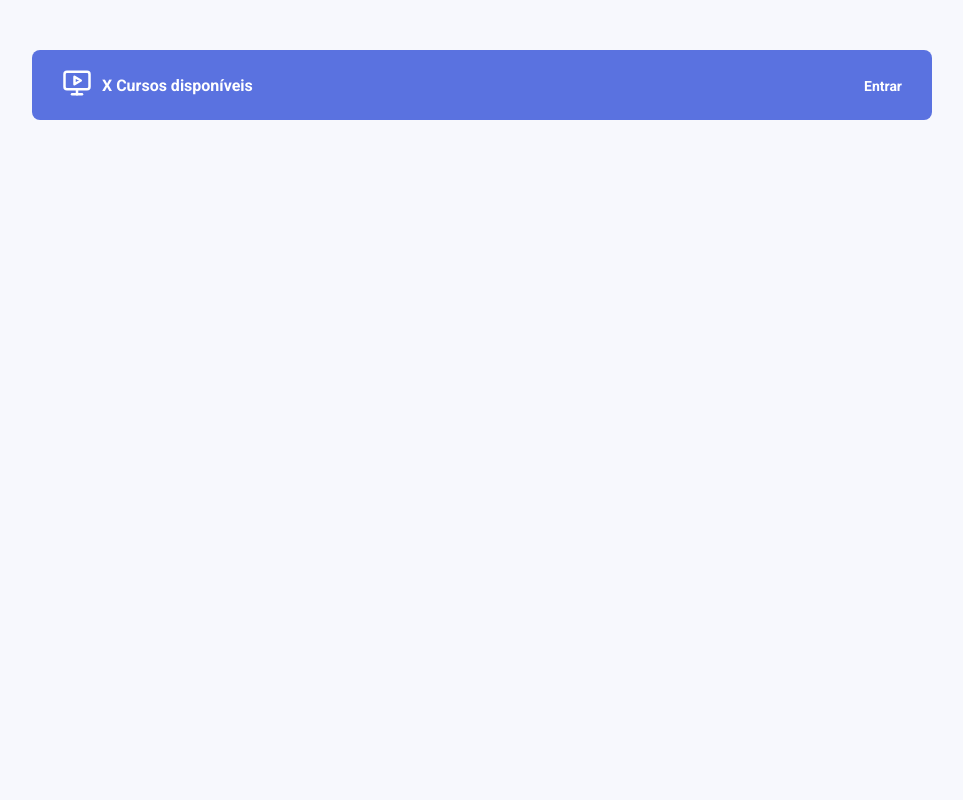
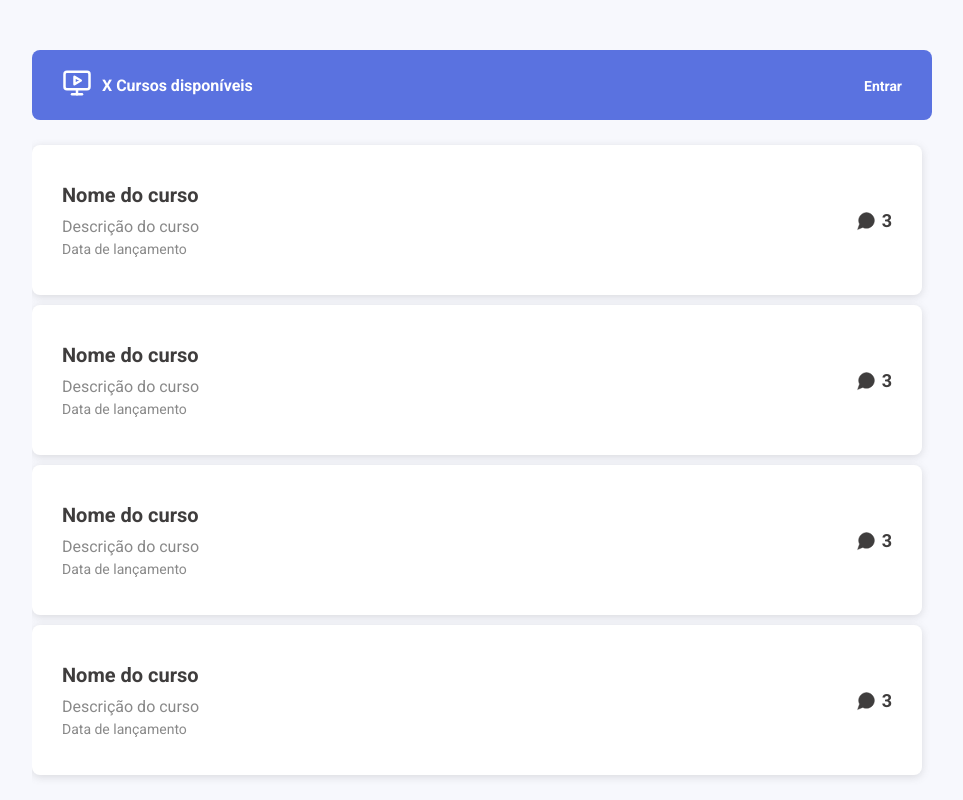
Before and after one commit to Paiva2/course-challenge, a Next.js app in the folder frontend/: page / in a window 1280 px wide. Shown: the whole page, without its empty margins (158-1121 px from the left). Built offline with nearby package versions, Linux system fonts and the light colour scheme.

Commit message:
feat/courses list and course card component

```diff
--- /dev/null
+++ b/frontend/src/components/Course/index.tsx
@@ -0,0 +1,31 @@
+import React from "react"
+import { MessageCircle } from "lucide-react"
+import {
+  Card,
+  CourseDetails,
+  CourseQuestions,
+  Description,
+  LaunchDate,
+  Title,
+} from "./styles"
+
+const Course = () => {
+  return (
+    <Card href="#">
+      <CourseDetails>
+        <Title>Nome do curso</Title>
+
+        <Description>Descrição do curso</Description>
+
+        <LaunchDate>Data de lançamento</LaunchDate>
+      </CourseDetails>
+
+      <CourseQuestions>
+        <MessageCircle strokeWidth={0.5} fill="#3f3d3d" color="#3f3d3d" size={21} />
+        <span>3</span>
+      </CourseQuestions>
+    </Card>
+  )
+}
+
+export default Course
--- /dev/null
+++ b/frontend/src/components/Course/styles.ts
@@ -0,0 +1,50 @@
+import styled from "styled-components"
+
+export const Card = styled.a`
+  text-decoration: none;
+  background: #ffffff;
+  width: 100%;
+  padding: 1.875rem;
+  height: 9.375rem;
+  display: flex;
+  align-items: center;
+  justify-content: space-between;
+  border-radius: 8px;
+  box-shadow: rgba(99, 99, 99, 0.2) 0px 2px 8px 0px;
+`
+
+export const CourseDetails = styled.div`
+  display: flex;
+  flex-direction: column;
+  color: #3f3d3d;
+
+  p {
+    color: #898989;
+  }
+`
+
+export const Title = styled.h1`
+  font-size: 1.25rem;
+  margin-bottom: 0.625rem;
+`
+
+export const Description = styled.p`
+  font-size: 1rem;
+  margin-bottom: 0.3125rem;
+`
+
+export const LaunchDate = styled.p`
+  font-size: 0.875rem;
+`
+
+export const CourseQuestions = styled.div`
+  display: flex;
+  align-items: center;
+  gap: 0.3125rem;
+
+  span {
+    color: #3f3d3d;
+    font-size: 1.125rem;
+    font-weight: 700;
+  }
+`
--- a/frontend/src/components/CoursesList/index.tsx
+++ b/frontend/src/components/CoursesList/index.tsx
@@ -0,0 +1,18 @@
+import React from "react"
+import { ListContainer, ListWrapper } from "./styles"
+import Course from "../Course"
+
+const CoursesList = () => {
+  return (
+    <ListContainer>
+      <ListWrapper>
+        <Course />
+        <Course />
+        <Course />
+        <Course />
+      </ListWrapper>
+    </ListContainer>
+  )
+}
+
+export default CoursesList
--- a/frontend/src/components/CoursesList/styles.ts
+++ b/frontend/src/components/CoursesList/styles.ts
@@ -0,0 +1,32 @@
+import styled from "styled-components"
+
+export const ListContainer = styled.div`
+  width: 100%;
+  max-width: 56.25rem;
+`
+
+export const ListWrapper = styled.div`
+  width: 100%;
+  display: flex;
+  flex-direction: column;
+  gap: 0.625rem;
+  max-height: 40.625rem;
+  padding: 0.625rem;
+  padding-left: 0;
+  overflow-y: auto;
+
+  &::-webkit-scrollbar {
+    width: 0.4375rem;
+    height: 0.5rem;
+  }
+
+  &::-webkit-scrollbar-track {
+    background-color: #d9dde5;
+    border-radius: 8px;
+  }
+
+  &::-webkit-scrollbar-thumb {
+    background: #5a72e0;
+    border-radius: 8px;
+  }
+`
--- a/frontend/src/components/HomeWrapper/index.tsx
+++ b/frontend/src/components/HomeWrapper/index.tsx
@@ -3,12 +3,14 @@
 import React from "react"
 import ControlBar from "../ControlBar"
 import { HomeContainer, Wrapper } from "./styles"
+import CoursesList from "../CoursesList"
 
 const HomeWrapper = () => {
   return (
     <HomeContainer>
       <Wrapper>
         <ControlBar />
+        <CoursesList />
       </Wrapper>
     </HomeContainer>
   )
--- a/frontend/src/components/HomeWrapper/styles.ts
+++ b/frontend/src/components/HomeWrapper/styles.ts
@@ -16,4 +16,5 @@ export const Wrapper = styled.div`
   display: flex;
   align-items: center;
   padding-top: 3.125rem;
+  gap: 0.9375rem;
 `
```
